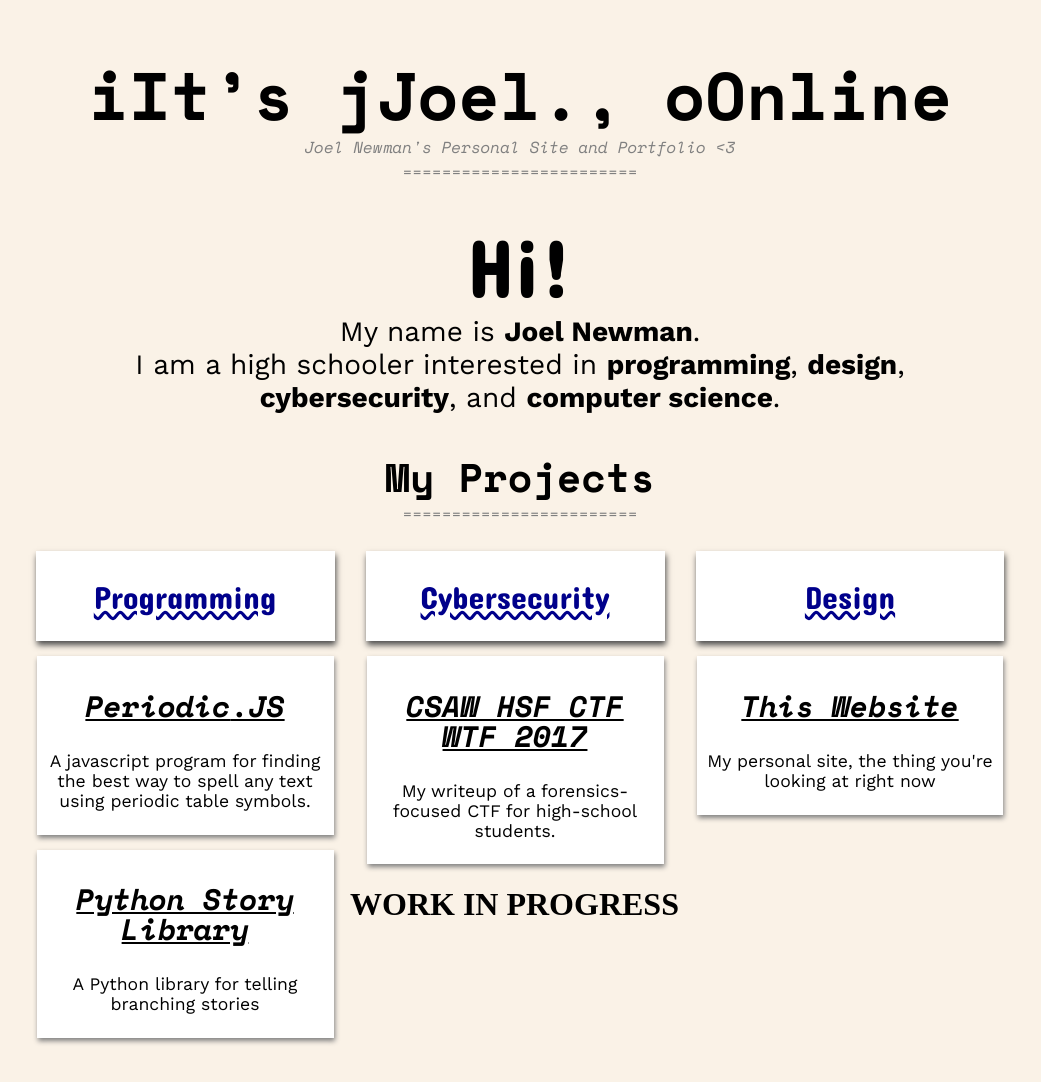
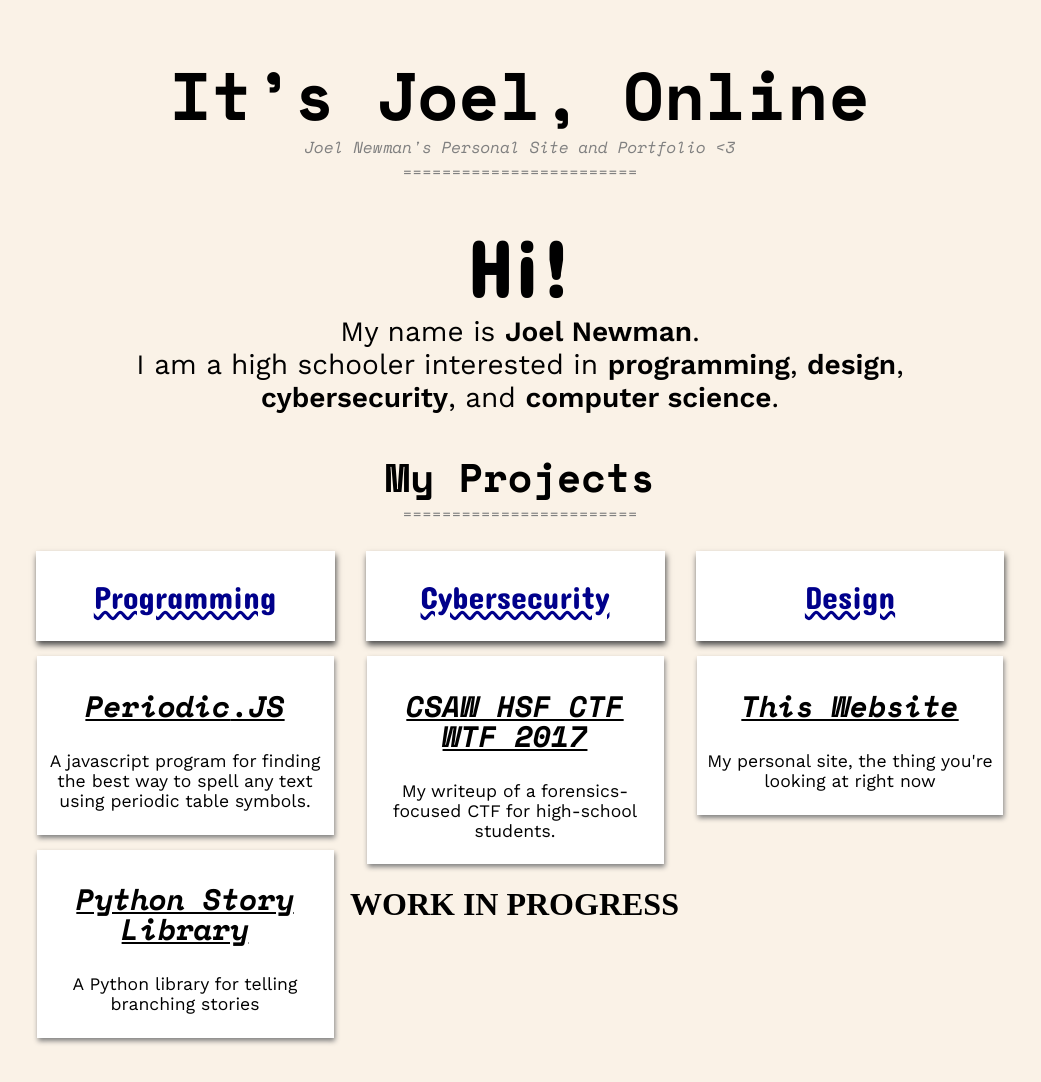
Before and after one commit to itsjoel/itsjoel.github.io, a Jekyll site: the page built from index.md, in a window 1280 px wide. Shown: the whole page, without its empty margins (120-1161 px from the left). Built offline with Jekyll 4.4.1, drawn with Linux system fonts in a browser that asks for light colours.

Commit message:
Animations work now

```diff
--- a/assets/style/home.css
+++ b/assets/style/home.css
@@ -127,37 +127,39 @@
   text-align: center;
 }
 
-@keyframes title-appear {
+@keyframes appear {
   0% {
-    visibility: hidden;
-    display: none;
+    font-size: 0;
     opacity: 0;
-    }
-  10% {
-    visibility: visible;
-    display: inline-block;
-    opacity: 0;
-  }
-  90% {
-    opacity: 1;
+    transform: scale(0, 1)
   }
   100% {
-    visibility: visible;
-    display: inline-block;
+    font-size: inherit;
+    width: initial;
+    transform: scale(1, 1);
+    opacity: 1;
     }
 }
 @keyframes title-disappear {
   0% {
     visibility: visible;
     display: inline-block;
-    opacity: 1
+    transform: scale(1, 1);
+    font-size: 100%;
   }
-  90% {
-    opacity: 0
+  99% {
+    visibility: visible;
+    display: inline-block;
+    opacity: 0;
+    transform: scale(0, 0);
+    font-size: 0%;
   }
   100% {
     visibility: hidden;
     display: none;
+    opacity: 0;
+    transform: scale(0, 0);
+    font-size: 0;
   }
 }
 .start-hid,
@@ -170,24 +172,32 @@
   display: inline-block;
   animation-name: title-disappear;
   animation-delay: 1s;
-  animation-duration: 3s;
+  animation-duration: 2s;
+  animation-fill-mode: forwards;
+  animation-timing-function: ease-in-out;
 }
 
-.start-hidden {
-  visibility: hidden;
-  display: none;
-  animation-name: title-appear;
+.start-hid {
+  font-size: 0;
+  visibility: visible;
+  display: inline-block;
+  opacity: 0;
+  animation-name: appear;
   animation-delay: 1s;
-  animation-duration: 3s;
+  animation-duration: 2s;
+  animation-fill-mode: forwards;
+  animation-timing-function: ease-in-out;
 }
-
+strong {
+  font-weight: 600;
+}
 
 @media all and (max-width: 440px) {
   /* body {
         color: red !important;
     } */
   #website-title {
-    font-size: 12vw;
+    font-size: 8vw;
     line-height: 1em;
     margin-bottom: -12px;
     text-align: center;
```
